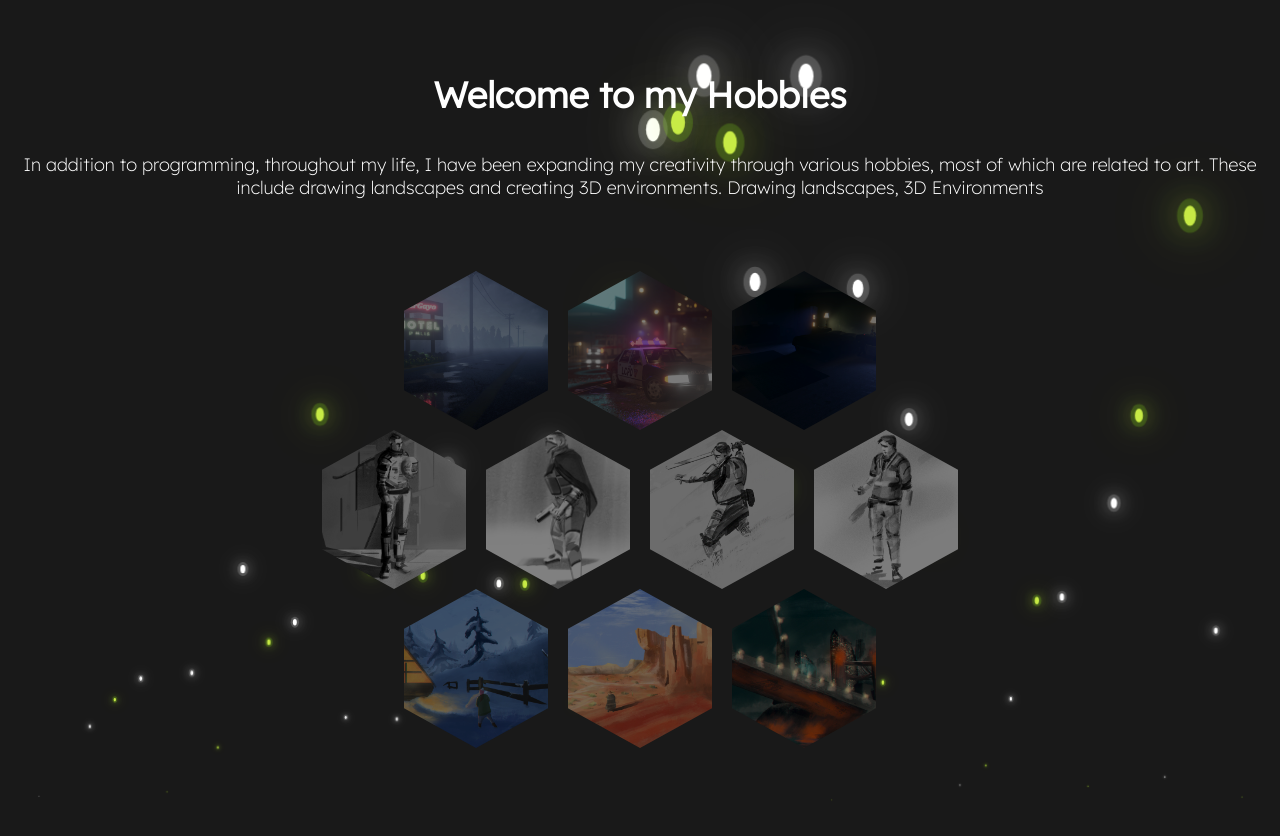
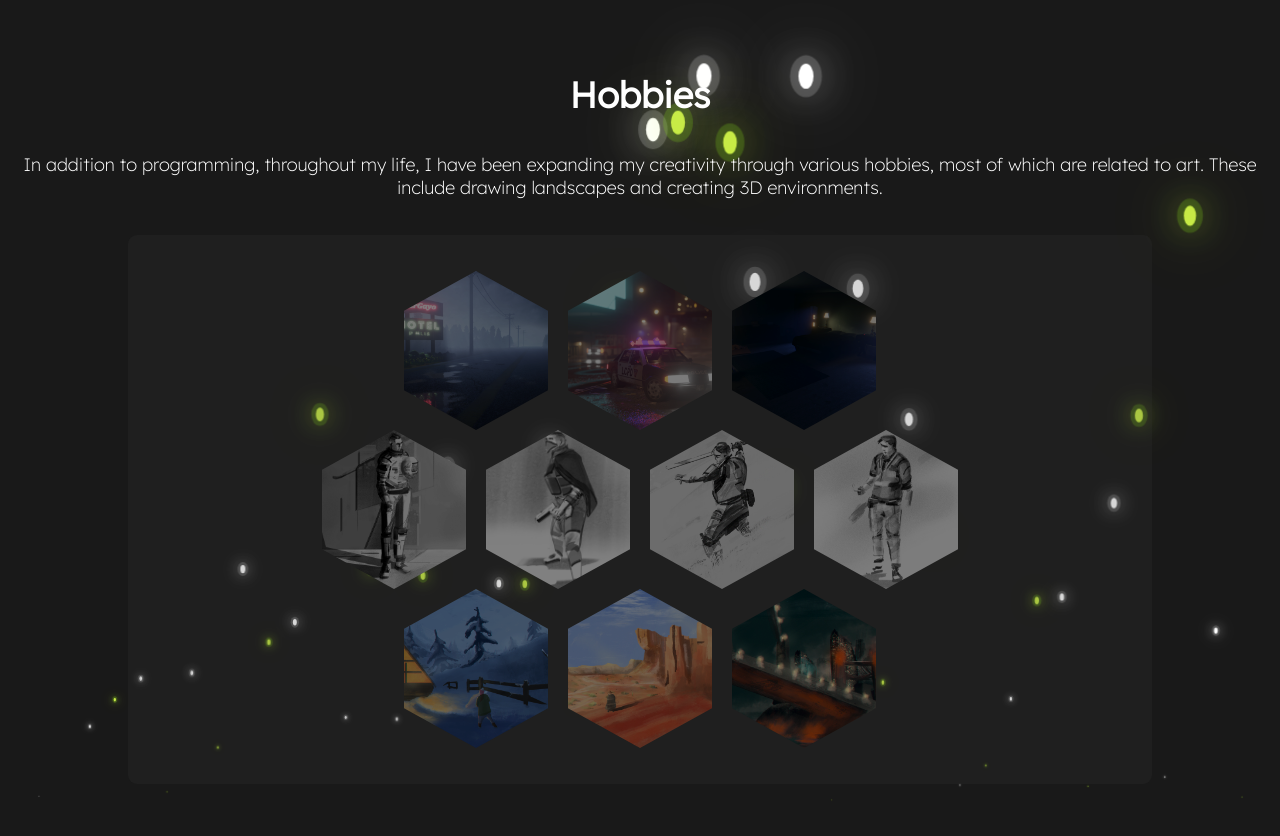
Before and after one commit to EricFabrizioRusso/Gallery, a plain HTML site: page index.html in a window 1280 px wide. Drawn offline with Linux system fonts and the light colour scheme.

Commit message:
correct subtitle

```diff
--- a/index.html
+++ b/index.html
@@ -13,9 +13,8 @@
     </div>
     <div class="header">
        <div class="header__container">
-           <h1 class="container__title">Welcome to my Hobbies</h1>
-           <p class="container__subtitle">In addition to programming, throughout my life, I have been expanding my creativity through various hobbies, most of which are related to art. These include drawing landscapes and creating 3D environments.
-               Drawing landscapes, 3D Environments</p>
+           <h1 class="container__title">Hobbies</h1>
+           <p class="container__subtitle">In addition to programming, throughout my life, I have been expanding my creativity through various hobbies, most of which are related to art. These include drawing landscapes and creating 3D environments.</p>
        </div>
    </div>
    <div class="main">
--- a/style.css
+++ b/style.css
@@ -134,8 +134,11 @@ p{font-weight: 200;}
     max-width: 1200px;
     margin: auto;
     padding: 2em;
-    width: 100%;
+    width: 80%;
     user-select: none;
+    background: rgb(57, 57, 57,.2);
+
+    border-radius: .5em;
 
 
 }
@@ -154,6 +157,7 @@ p{font-weight: 200;}
 
     place-items: center;
     margin: auto;
+
 
 
 
@@ -187,6 +191,10 @@ p{font-weight: 200;}
 
 
 }
+
+
+
+
 .hexagon-gallery  .hexagon .hex img{
 
     filter: brightness(.5);
@@ -350,6 +358,7 @@ p{font-weight: 200;}
 
 
 
+
     }
 
     .hexagon-gallery .hexagon{
```
